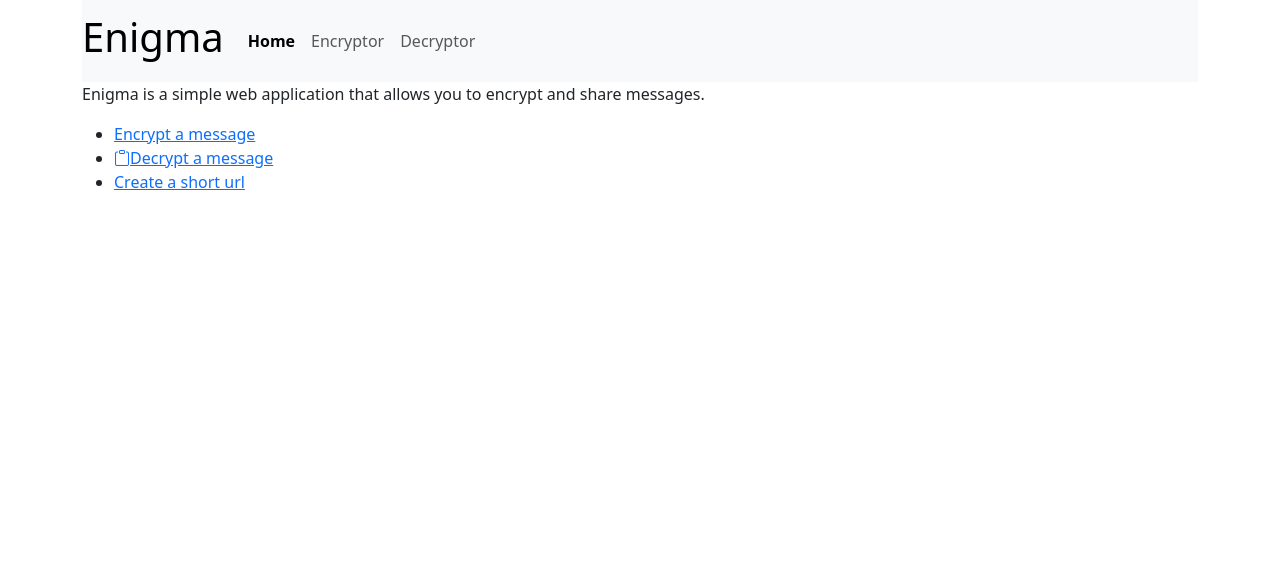
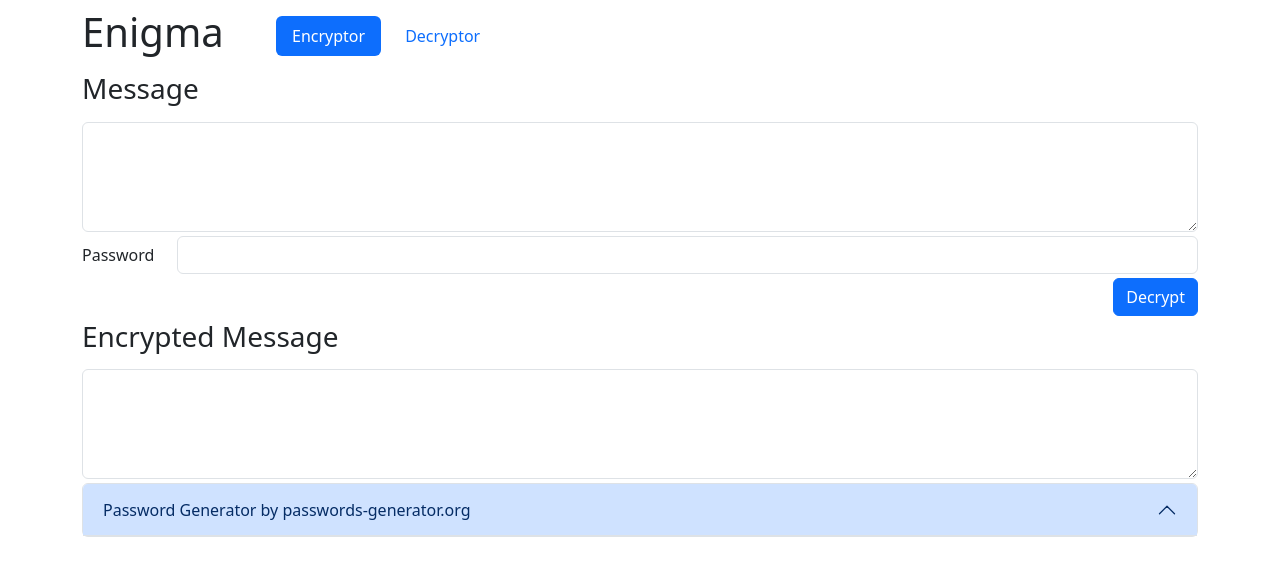
Before and after one commit to Lychee-Technology/enigma, a plain HTML site: page public/index.html in a window 1280 px wide. Drawn offline with nearby package versions, Linux system fonts and the light colour scheme.

Commit message:
move encryptor and decryptor into index page.

```diff
--- a/public/index.html
+++ b/public/index.html
@@ -11,32 +11,102 @@
 </head>
 
 <body class="container">
-    <nav class="navbar navbar-expand-lg navbar-light bg-light">
-        <a class="navbar-brand" href="#">
-            <h1>Enigma</h1>
-        </a>
-        <button class="navbar-toggler" type="button" data-toggle="collapse" data-target="#navbarNavAltMarkup"
-            aria-controls="navbarNavAltMarkup" aria-expanded="false" aria-label="Toggle navigation">
-            <span class="navbar-toggler-icon"></span>
-        </button>
-        <div class="collapse navbar-collapse" id="navbarNavAltMarkup">
-            <div class="navbar-nav">
-                <a class="nav-item nav-link active" href="#"><b>Home</b></a>
-                <a class="nav-item nav-link" href="encrypt.html">Encryptor</a>
-                <a class="nav-item nav-link" href="decrypt.html">Decryptor</a>
+    <div class="row align-items-center my-2">
+        <div class="col-md-1 align-middle">
+            <a class="navbar-brand" href="#">
+                <h1>Enigma</h1>
+            </a>
+        </div>
+        <div class="col-md-8 offset-md-1 align-middle">
+            <ul class="nav nav-pills" id="pills-tab" role="tablist">
+                <li class="nav-item mx-1" role="presentation">
+                    <button class="nav-link active" id="pills-encryptor-tab" data-bs-toggle="pill"
+                        data-bs-target="#pills-encryptor" type="button" role="tab" aria-controls="pills-encryptor"
+                        aria-selected="true">Encryptor</button>
+                </li>
+                <li class="nav-item mx-1" role="presentation">
+                    <button class="nav-link" id="pills-decryptor-tab" data-bs-toggle="pill"
+                        data-bs-target="#pills-decryptor" type="button" role="tab" aria-controls="pills-decryptor"
+                        aria-selected="false">Decryptor</button>
+                </li>
+            </ul>
+        </div>
+    </div>
+    <div class="tab-content" id="pills-tabContent">
+        <div class="tab-pane fade show active" id="pills-encryptor" role="tabpanel"
+            aria-labelledby="pills-encryptor-tab" tabindex="0">
+            <div class="mb-1">
+                <label class="form-label" for="inputText">
+                    <h3>Message</h3>
+                </label>
+                <textarea class="form-control" name="inputText" rows="4"></textarea>
+            </div>
+            <div class="row mb-1 justify-content-start">
+                <div class="col-md-1">
+                    <label class="col-form-label" for="password">Password</label>
+                </div>
+                <div class="col-md-11">
+                    <input class="form-control" type="password" name="password" />
+                </div>
+            </div>
+            <div class="row mb-1 justify-content-end">
+                <div class="col-auto">
+                    <button class="btn btn-primary" name="exec">Decrypt</button>
+                </div>
+            </div>
+            <div class="mb-1">
+                <label class="form-label" for="outputText">
+                    <h3>Encrypted Message</h3>
+                </label>
+                <textarea class="form-control" name="outputText" rows="4" readonly></textarea>
+            </div>
+            <div class="accordion" id="passwords-generator">
+                <div class="accordion-item">
+                    <h2 class="accordion-header">
+                        <button class="accordion-button" type="button" data-bs-toggle="collapse"
+                            data-bs-target="#collapseOne" aria-expanded="false" aria-controls="collapseOne">
+                            Password Generator by passwords-generator.org
+                        </button>
+                    </h2>
+                    <div id="collapseOne" class="accordion-collapse collapse">
+                        <div class="accordion-body">
+                            <iframe id="iframe" src="https://passwords-generator.org/widget/"
+                                style="width:100%;border:none;"></iframe>
+                            <script>window.onmessage = (e => { e.data.hasOwnProperty("frameHeight") && (document.getElementById("iframe").style.height = `${e.data.frameHeight + 30}px`) });</script>
+                        </div>
+                    </div>
+                </div>
+            </div>
+
+        </div>
+        <div class="tab-pane fade" id="pills-decryptor" role="tabpanel" aria-labelledby="pills-decryptor-tab"
+            tabindex="0">
+            <div class="mb-1">
+                <label class="form-label" for="inputText">
+                    <h3>Encrypted Message</h3>
+                </label>
+                <textarea class="form-control" id="inputText" name="inputText" rows="4"></textarea>
+            </div>
+            <div class="row mb-1 justify-content-start">
+                <div class="col-md-1">
+                    <label class="col-form-label" for="password">Password</label>
+                </div>
+                <div class="col-md-11">
+                    <input class="form-control" type="password" id="password" name="password" />
+                </div>
+            </div>
+            <div class="row justify-content-end">
+                <div class="col-auto">
+                    <button class="btn btn-primary" id="exec">Decrypt</button>
+                </div>
+            </div>
+            <div>
+                <label class="form-label" for="outputText">
+                    <h3>Decrypted Message</h3>
+                </label>
+                <textarea class="form-control" id="outputText" name="outputText" rows="4" readonly></textarea>
             </div>
         </div>
-    </nav>
-    <div>
-        <p>Enigma is a simple web application that allows you to encrypt and share messages.</p>
-    </div>
-    <div>
-        <ul>
-            <li><a href="encrypt.html">Encrypt a message</a></li>
-            <li><a class="bi-clipboard" href="decrypt.html">Decrypt a message</a>
-            </li>
-            <li><a href="short-url.html">Create a short url</a></li>
-        </ul>
     </div>
     <script src="js/crypto.js"></script>
     <script src="https://cdn.jsdelivr.net/npm/bootstrap@5.3.3/dist/js/bootstrap.bundle.min.js"
```
